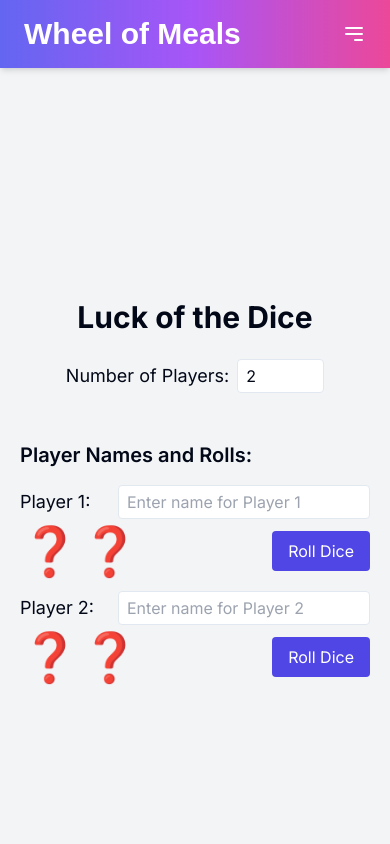
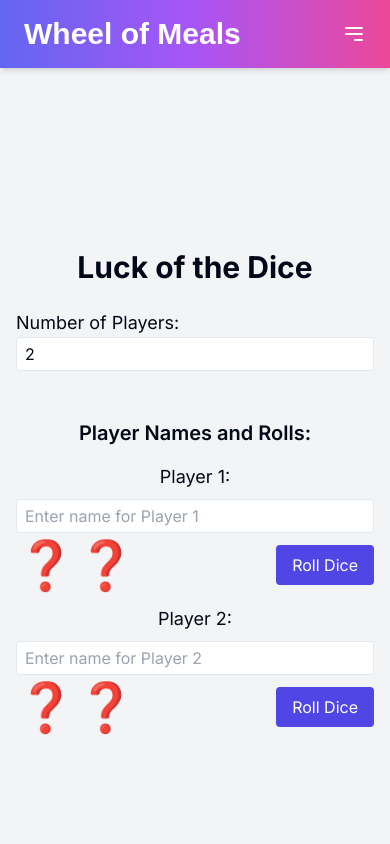
Before and after one commit to omeryildirim0/wheel, a Next.js app: page /games/dice in a window 390 px wide. Shown: the top 844 px of the page. Built offline with nearby package versions, Linux system fonts and the light colour scheme.

Commit message:
page responsive

```diff
--- a/app/games/dice/page.tsx
+++ b/app/games/dice/page.tsx
@@ -47,17 +47,17 @@ const LuckOfTheDice = () => {
 
         // Find the players who have the lowest sum
         const playersWithLowestRoll = rollSums
-          .map((sum, i) => (sum === lowestSum ? i + 1 : null)) // Get the player indices
+          .map((sum, i) => (sum === lowestSum ? i : null)) // Get the player indices
           .filter((player): player is number => player !== null); // Remove null values
 
         if (playersWithLowestRoll.length === 1) {
           // If only one player has the lowest roll
-          setResult(`${playerNames[playersWithLowestRoll[0] - 1]} pays for the meal with a total of ${lowestSum}!`);
+          setResult(`${playerNames[playersWithLowestRoll[0]]} pays for the meal with a total of ${lowestSum}!`);
         } else {
           // If there's a tie, randomly choose one player to pay
           const randomPlayer = playersWithLowestRoll[Math.floor(Math.random() * playersWithLowestRoll.length)];
           setResult(
-            `It's a tie! ${playerNames[randomPlayer - 1]} pays for the meal with a total of ${lowestSum} (randomly selected among tied players)!`
+            `It's a tie! ${playerNames[randomPlayer]} pays for the meal with a total of ${lowestSum} (randomly selected among tied players)!`
           );
         }
       }
@@ -65,10 +65,10 @@ const LuckOfTheDice = () => {
   };
 
   return (
-    <div className="min-h-screen bg-gray-100 flex flex-col items-center justify-center">
-      <h1 className="text-3xl font-bold mb-6">Luck of the Dice</h1>
+    <div className="min-h-screen bg-gray-100 flex flex-col items-center justify-center px-4 sm:px-8 md:px-12 lg:px-24">
+      <h1 className="text-3xl md:text-4xl font-bold mb-6 text-center">Luck of the Dice</h1>
 
-      <div className="mb-4">
+      <div className="mb-4 w-full sm:w-auto">
         <label className="mr-2 text-lg">Number of Players:</label>
         <input
           type="number"
@@ -76,27 +76,27 @@ const LuckOfTheDice = () => {
           onChange={handlePlayerCountChange}
           min="2"
           max="10"
-          className="px-2 py-1 border rounded"
+          className="px-2 py-1 border rounded w-full sm:w-auto"
         />
       </div>
 
-      <div className="mt-8">
-        <h2 className="text-xl font-semibold mb-4">Player Names and Rolls:</h2>
+      <div className="mt-8 w-full">
+        <h2 className="text-xl font-semibold mb-4 text-center">Player Names and Rolls:</h2>
         <ul className="space-y-4">
           {playerRolls.map((roll, index) => (
-            <li key={index} className="flex flex-col space-y-2">
-              <div className="flex justify-between items-center space-x-6">
+            <li key={index} className="flex flex-col sm:flex-row justify-between items-center space-y-2 sm:space-y-0 sm:space-x-6">
+              <div className="flex flex-col sm:flex-row justify-between items-center w-full sm:w-auto">
                 <span className="text-lg">Player {index + 1}: </span>
                 <input
                   type="text"
                   value={playerNames[index]}
                   onChange={(e) => handleNameChange(index, e.target.value)}
                   placeholder={`Enter name for Player ${index + 1}`}
-                  className="px-2 py-1 border rounded"
+                  className="px-2 py-1 border rounded w-full sm:w-auto mt-2 sm:mt-0 sm:ml-4"
                 />
               </div>
 
-              <div className="flex justify-between items-center space-x-6">
+              <div className="flex justify-between items-center w-full sm:w-auto">
                 {rolling === index ? (
                   <motion.span
                     animate={{
@@ -122,7 +122,7 @@ const LuckOfTheDice = () => {
 
                 <button
                   onClick={() => rollDiceForPlayer(index)}
-                  className={`bg-indigo-600 text-white px-4 py-2 rounded hover:bg-indigo-700 ${
+                  className={`bg-indigo-600 text-white px-4 py-2 rounded hover:bg-indigo-700 ml-4 ${
                     roll !== null ? "opacity-50 cursor-not-allowed" : ""
                   }`}
                   disabled={roll !== null || rolling !== null}
@@ -140,7 +140,7 @@ const LuckOfTheDice = () => {
           initial={{ opacity: 0, y: -20 }}
           animate={{ opacity: 1, y: 0 }}
           transition={{ duration: 0.5 }}
-          className="mt-8"
+          className="mt-8 text-center"
         >
           <h2 className="text-2xl font-bold text-red-600">{result}</h2>
         </motion.div>
```
